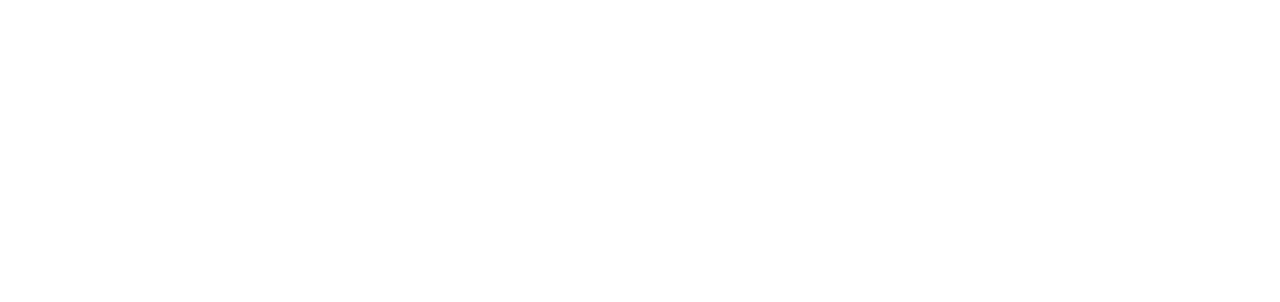
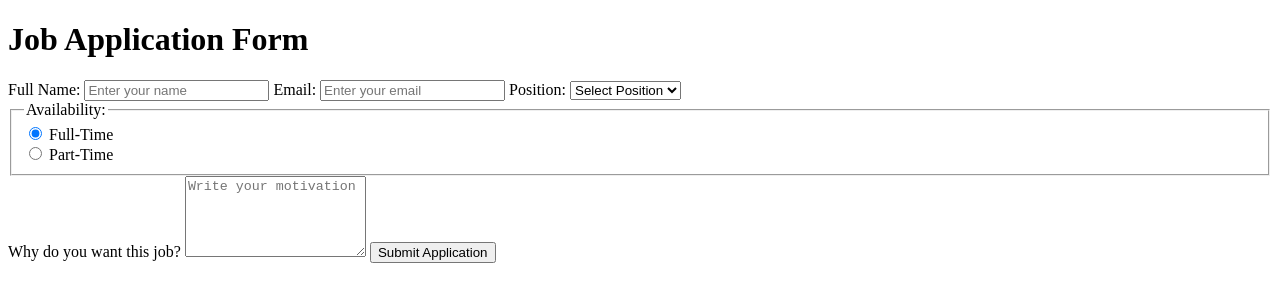
Before and after one commit to tymur-lvov/job-application-form-page, a plain HTML site: page index.html in a window 1280 px wide. Drawn offline with Linux system fonts and the light colour scheme.

Commit message:
update index.html

```diff
--- a/index.html
+++ b/index.html
@@ -1,9 +1,69 @@
 <!DOCTYPE html>
 <html lang="en">
   <head>
-    <meta charset="UTF-8" />
+    <meta charset="utf-8" />
     <meta name="viewport" content="width=device-width, initial-scale=1.0" />
-    <title>Document</title>
+    <title>Job Application Form</title>
+    <link rel="stylesheet" href="./styles/styles.css" />
   </head>
-  <body></body>
+  <body>
+    <div class="container">
+      <h1>Job Application Form</h1>
+      <form>
+        <label for="name">Full Name:</label>
+        <input
+          type="text"
+          id="name"
+          name="name"
+          placeholder="Enter your name"
+          required
+        />
+        <label for="email">Email:</label>
+        <input
+          type="email"
+          id="email"
+          name="email"
+          placeholder="Enter your email"
+          required
+        />
+        <label for="position">Position:</label>
+        <select id="position" name="position" required>
+          <option value="" selected disabled>Select Position</option>
+          <option value="developer">Developer</option>
+          <option value="designer">Designer</option>
+          <option value="manager">Manager</option>
+        </select>
+        <fieldset class="radio-group">
+          <legend>Availability:</legend>
+          <div>
+            <input
+              type="radio"
+              id="full-time"
+              name="availability"
+              value="full-time"
+              checked
+            />
+            <label for="full-time">Full-Time</label>
+          </div>
+          <div>
+            <input
+              type="radio"
+              id="part-time"
+              name="availability"
+              value="part-time"
+            />
+            <label for="part-time">Part-Time</label>
+          </div>
+        </fieldset>
+        <label for="message">Why do you want this job?</label>
+        <textarea
+          id="message"
+          rows="5"
+          placeholder="Write your motivation"
+          required
+        ></textarea>
+        <button type="submit">Submit Application</button>
+      </form>
+    </div>
+  </body>
 </html>
```
